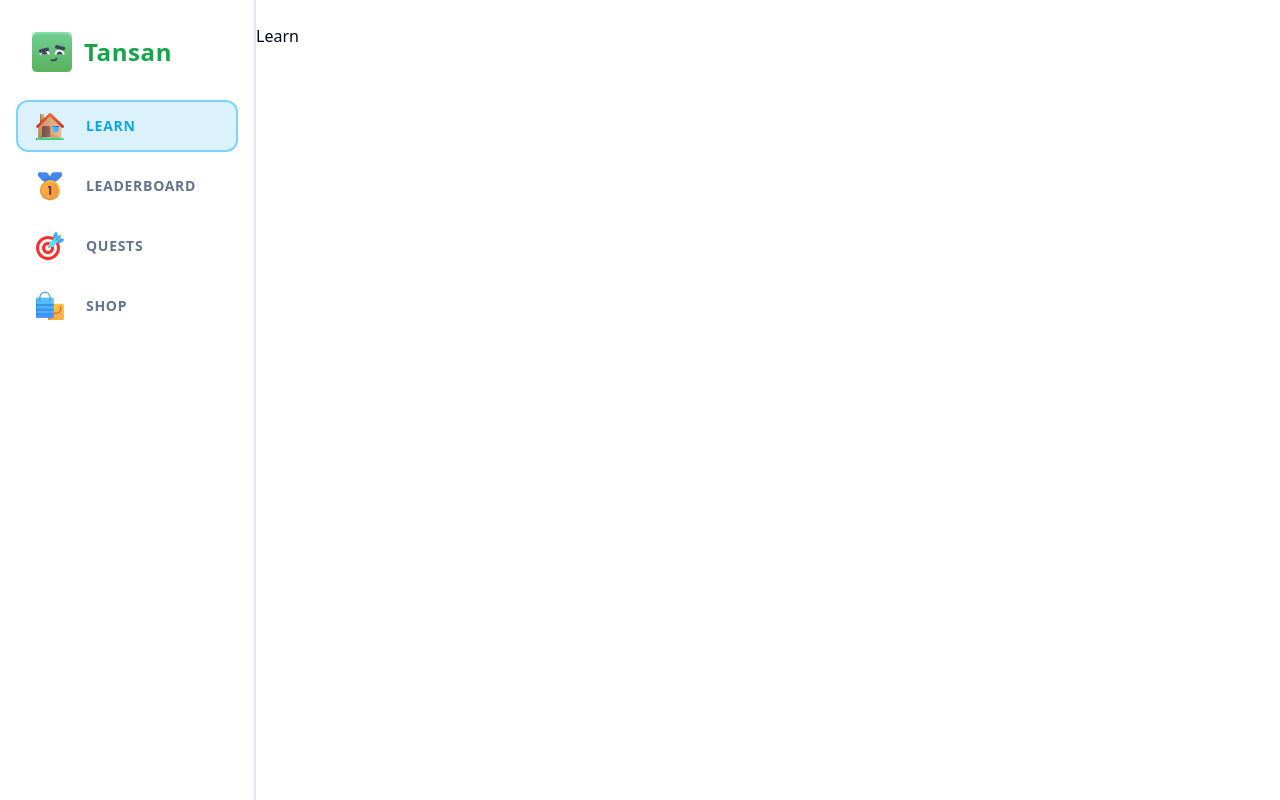
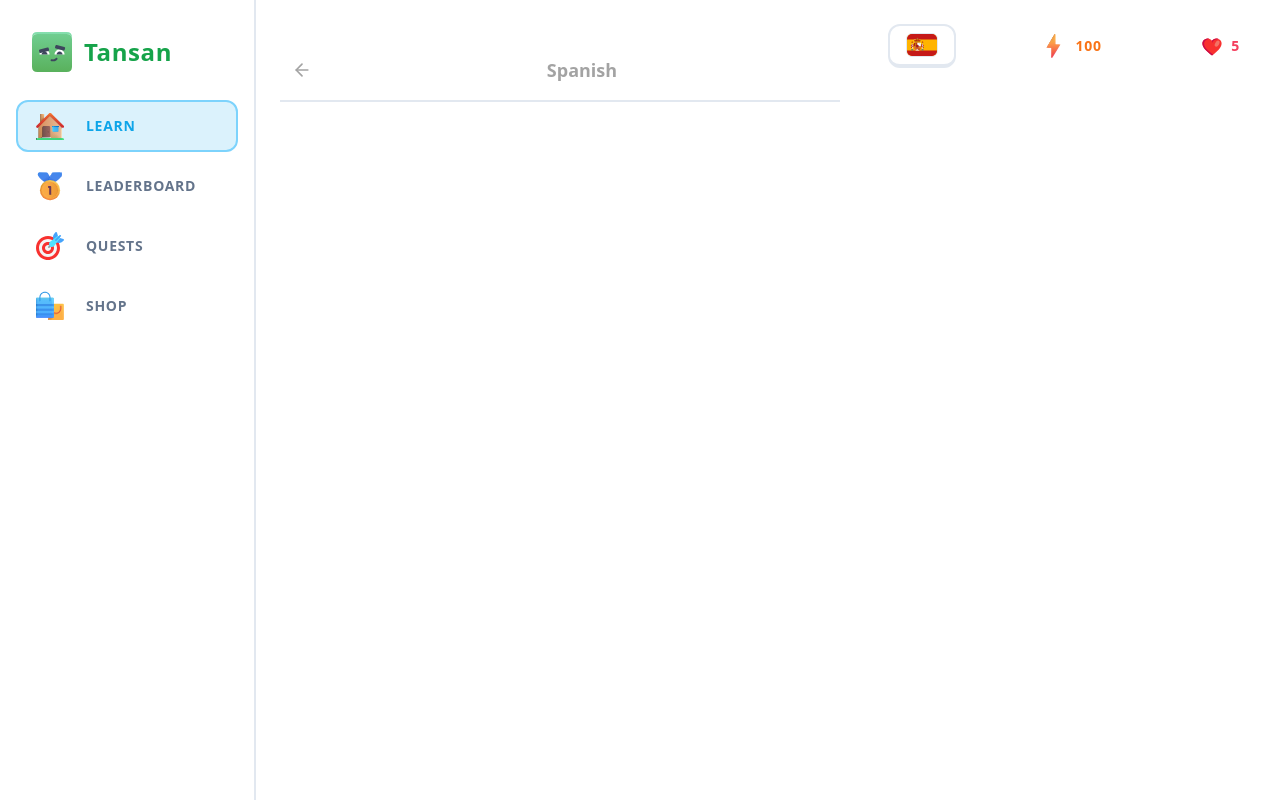
Before and after one commit to tankubopa777/Tansan-lingo, a Next.js app: page /learn in a window 1280 px wide. Built offline with nearby package versions, Linux system fonts and the light colour scheme.

Commit message:
update learn page

```diff
--- /dev/null
+++ b/app/(main)/learn/header.tsx
@@ -0,0 +1,24 @@
+import { Button } from "@/components/ui/button";
+import { ArrowLeft } from "lucide-react";
+import Link from "next/link";
+
+type Props = {
+    title: string;
+}
+
+export const Header = ({ title }: Props) => {
+    return (
+        <div className="sticky top-0 bg-white pb-3 lg:pt-[28px] flex items-center
+        justify-between border-b-2 mb-5 text-neutral-400 lg:z-50">
+            <Link href="/courses">
+                <Button variant="ghost" size="sm">
+                    <ArrowLeft className="h-5 w-5 stroke-2 text-neutral-400" />
+                </Button>
+            </Link>
+            <h1 className="font-bold text-lg">
+                {title}
+            </h1>
+            <div />
+        </div>
+    )
+}
--- a/app/(main)/learn/page.tsx
+++ b/app/(main)/learn/page.tsx
@@ -1,7 +1,22 @@
+import { Header } from "./header"
+import { FeedWrapper } from "@/components/feed-wrapper";
+import { StickyWrapper } from "@/components/sticky-wrapper";
+import { UserProgress } from "@/components/user-progress";
+
 const LearnPage = () => {
     return (
-        <div>
-            <h1>Learn</h1>
+        <div className="flex flex-row-reverse gap-[48px] px-6">
+            <StickyWrapper>
+                <UserProgress
+                    activeCourse={{ title: "Spanish", imageSrc: "/es.svg" }}
+                    hearts={5}
+                    points={100}
+                    hasActiveSubscription={false}
+                />
+            </StickyWrapper>
+            <FeedWrapper>
+                <Header title="Spanish" />
+            </FeedWrapper>
         </div>
     );
 }
--- /dev/null
+++ b/components/feed-wrapper.tsx
@@ -0,0 +1,11 @@
+type Props = {
+    children: React.ReactNode;
+};
+
+export const FeedWrapper = ({ children }: Props) => {
+    return (
+        <div className="flex-1 relative top-0 pb-10">
+            {children}
+        </div>
+    )
+}
--- /dev/null
+++ b/components/sticky-wrapper.tsx
@@ -0,0 +1,13 @@
+type Props = {
+    children: React.ReactNode;
+};
+
+export const StickyWrapper = ({ children }: Props) => {
+    return (
+        <div className="hidden lg:block w-[368px] sticky self-end bottom-6">
+            <div className="min-h-[calc(100vh-48px)] sticky top-6 flex flex-col gap-y-4">
+                {children}
+            </div>
+        </div>
+    );
+}
--- /dev/null
+++ b/components/user-progress.tsx
@@ -0,0 +1,47 @@
+import Link from "next/link";
+import { Button } from "@/components/ui/button";
+import Image from "next/image";
+import { InfinityIcon } from "lucide-react";
+
+type Props = {
+    activeCourse: { imageSrc: string; title: string };
+    hearts: number;
+    points: number;
+    hasActiveSubscription: boolean;
+}
+
+export const UserProgress = ({
+    activeCourse,
+    points,
+    hearts,
+    hasActiveSubscription }: Props) => {
+    return (
+        <div className="flex items-center justify-between gap-x-2 w-full">
+            <Link href="/courses">
+                <Button>
+                    <Image
+                        src={activeCourse.imageSrc}
+                        alt={activeCourse.title}
+                        className="rounded-md border"
+                        width={32}
+                        height={32}
+                    />
+                </Button>
+            </Link>
+            <Link href="/shop">
+                <Button variant="ghost" className="text-orange-500">
+                    <Image src="/points.svg" height={28} width={28} alt="Points"
+                        className="mr-2" />
+                    {points}
+                </Button>
+            </Link>
+            <Link href="/shop">
+                <Button variant="ghost" className="text-rose-500">
+                    <Image src="/heart.svg" height={22} width={22} alt="Points"
+                        className="mr-2" />
+                    {hasActiveSubscription ? <InfinityIcon className="h-4 w-4 stroke-[3]" /> : hearts}
+                </Button>
+            </Link>
+        </div>
+    )
+}
```
Also changed, not shown: public/heart.svg (added), public/points.svg (added).
